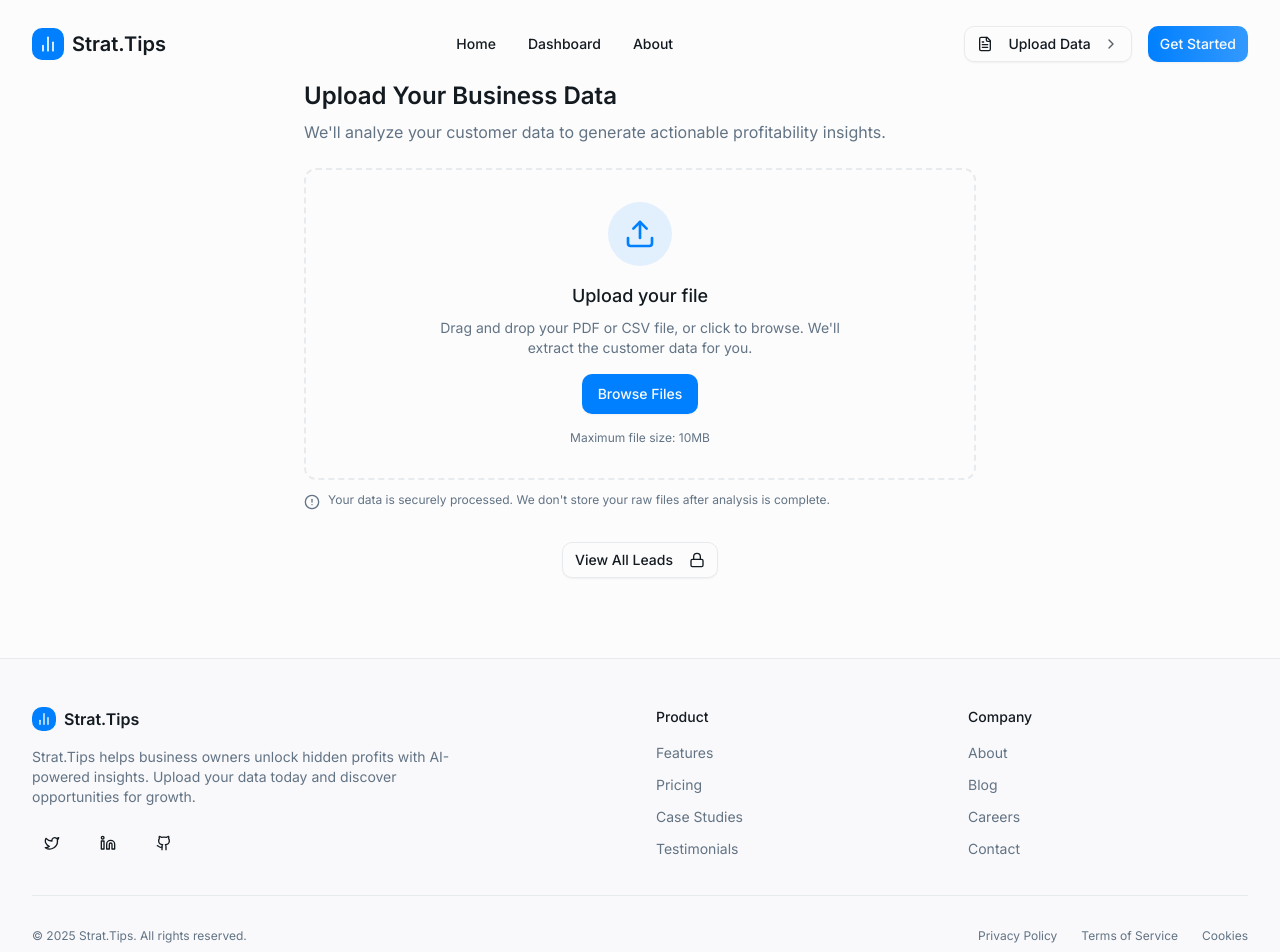
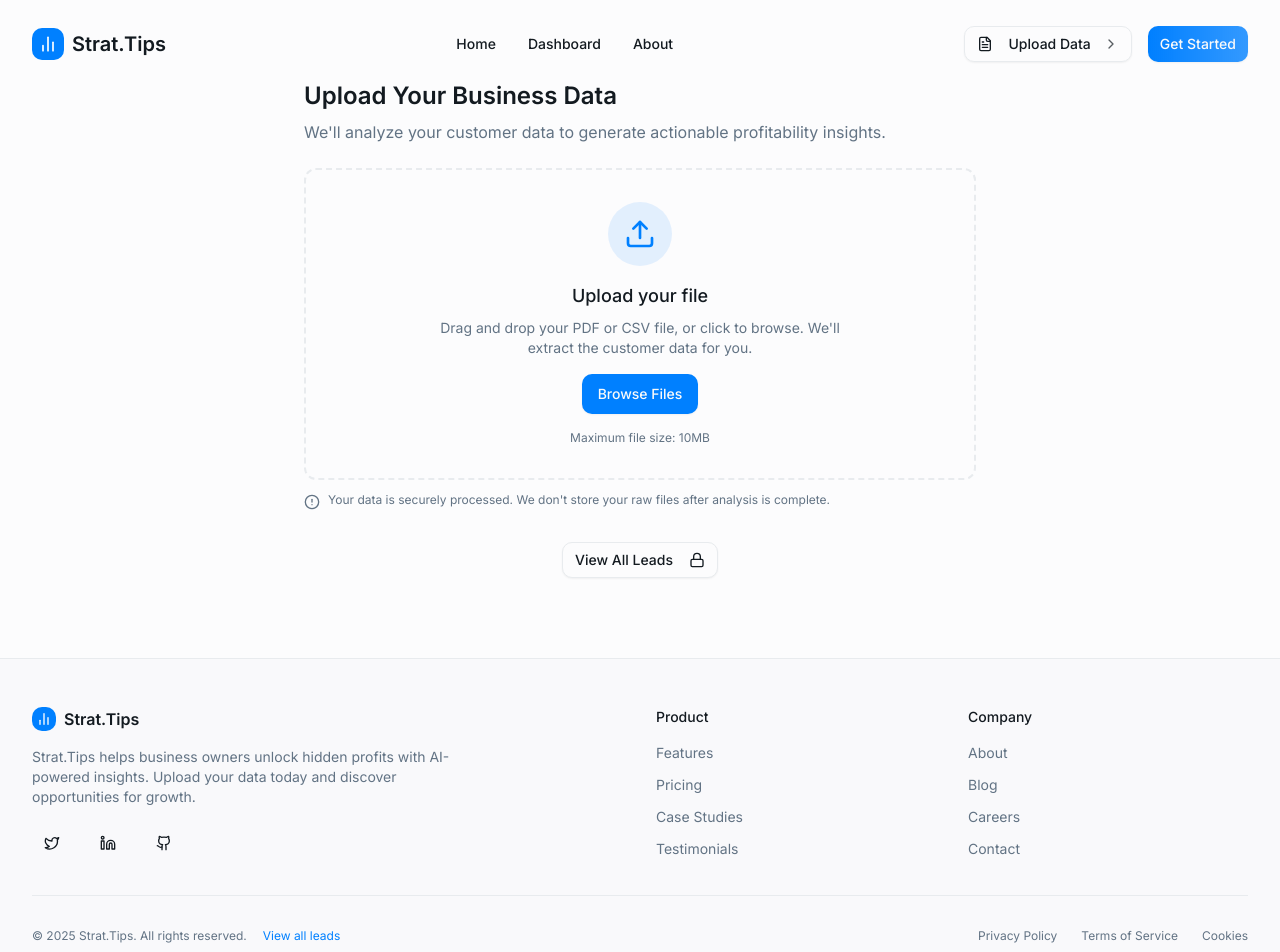
Before and after one commit to shovel-pail/strat-tips-ai, a React (Vite) app: page /dashboard in a window 1280 px wide. Shown: the top 952 px of the page. Built offline with nearby package versions, Linux system fonts and the light colour scheme.

Commit message:
Refactor: Move leads link to footer
Moves the "View all leads" link to the footer and protects it with a PIN code.
Removes the link from other pages.

```diff
--- a/src/components/Footer.tsx
+++ b/src/components/Footer.tsx
@@ -3,6 +3,7 @@ import { Github, Twitter, Linkedin, Rocket } from 'lucide-react';
 import { cn } from '@/lib/utils';
 import { Button } from '@/components/ui/button';
 import { Link } from 'react-router-dom';
+import { PinCodeDialog } from '@/components/PinCodeDialog';
 
 type FooterProps = {
   className?: string;
@@ -103,7 +104,16 @@ export function Footer({ className }: FooterProps) {
               <p className="text-xs text-muted-foreground">
                 &copy; {currentYear} Strat.Tips. All rights reserved.
               </p>
-              {/* Removed the "View all leads" link */}
+              <PinCodeDialog
+                title="Access Leads"
+                description="Enter the PIN to view all leads"
+                correctPin="1234"
+                redirectTo="/leads"
+              >
+                <button className="text-xs text-primary hover:underline transition-colors">
+                  View all leads
+                </button>
+              </PinCodeDialog>
             </div>
             <div className="flex space-x-6 mt-4 md:mt-0">
               <a href="#" className="text-xs text-muted-foreground hover:text-primary transition-colors">
```
